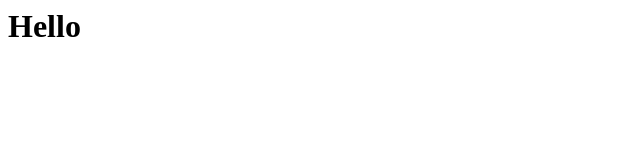
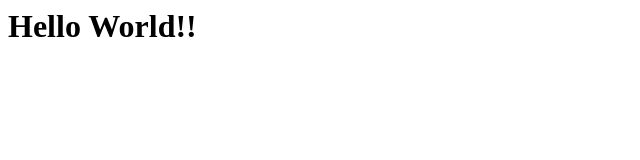
Before and after one commit to xinxiTeam3/calculator, a plain HTML site: page index.html in a window 1280 px wide. Shown: the whole page, without its empty margins (0-640 px from the left). Drawn offline with Linux system fonts and the light colour scheme.

Commit message:
Update index.html

```diff
--- a/index.html
+++ b/index.html
@@ -3,6 +3,6 @@
 <meta charset="utf-8">
 </head>
 <body>
-<h1>Hello</h1>
+<h1>Hello World!!</h1>
 </body>
 </html>
```
